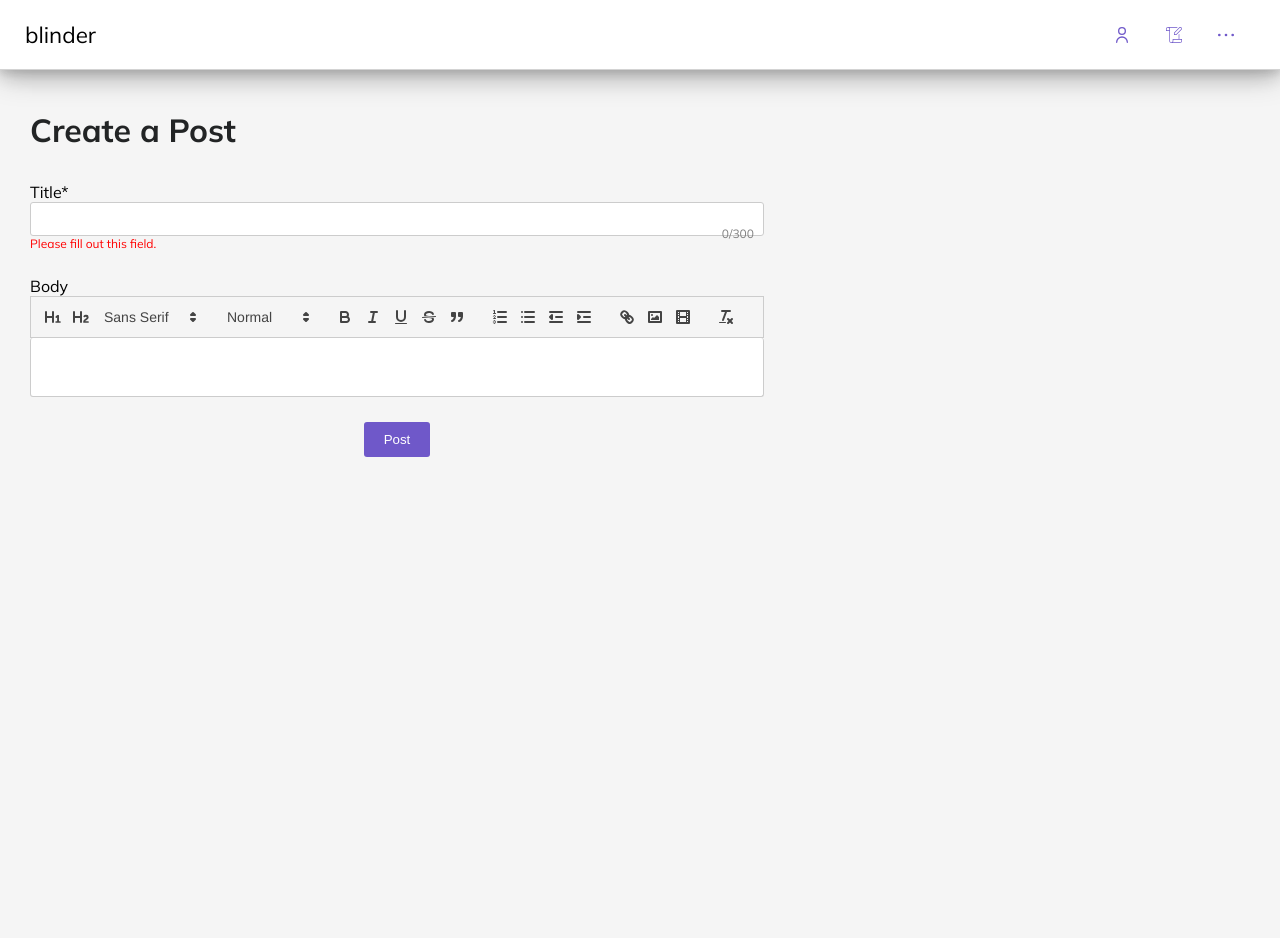
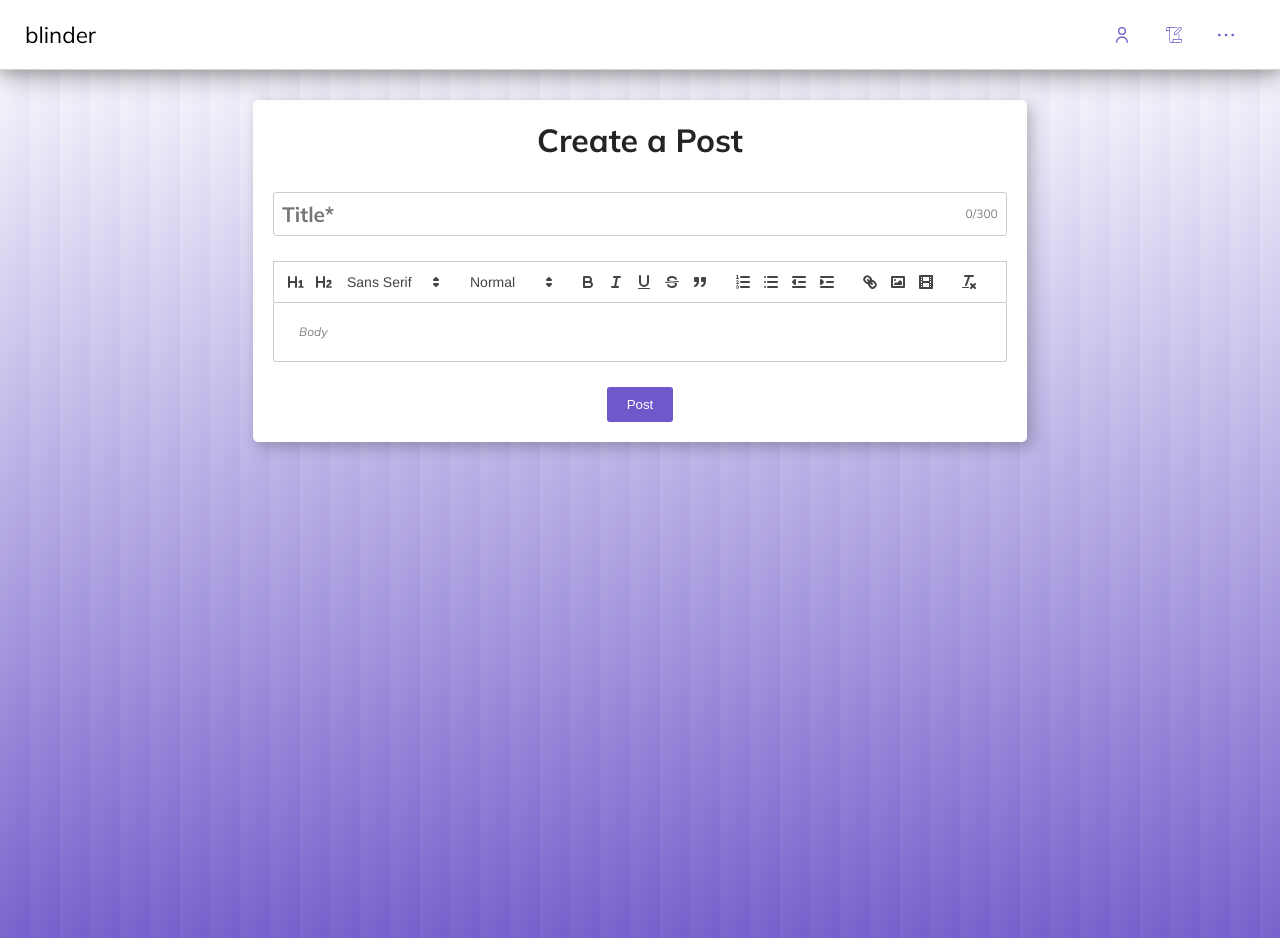
Before and after one commit to choco-dan/gvpBlind, a React (Vite) app in the folder frontend/: page /CreatePost in a window 1280 px wide. Shown: the top 938 px of the page. Before the commit the page ends 800 px from the top, so only its background shows below. Built offline with nearby package versions, Linux system fonts and the light colour scheme; a web font is replaced by a local one.

Commit message:
css changes

```diff
--- a/frontend/src/App.jsx
+++ b/frontend/src/App.jsx
@@ -14,8 +14,8 @@ import './App.css';
 
 const App = () => {
   const location = useLocation();
-  const hideSidebarPaths = ['/','*','/Login','/SignupPage','/CreatePost'];
-  const hideHeaderPaths = ['/','*','/Login', '/SignupPage'];
+  const hideSidebarPaths = ['/','*','/Login','/SignupPage','/CreatePost','/login','signuppage'];
+  const hideHeaderPaths = ['/','*','/Login', '/SignupPage','/login','/signuppage'];
   const [valid,setValid]=useState(false);
   const shouldHideSidebar = hideSidebarPaths.includes(location.pathname);
   const shouldHideHeader = hideHeaderPaths.includes(location.pathname);
--- a/frontend/src/Community/CommunityPage.jsx
+++ b/frontend/src/Community/CommunityPage.jsx
@@ -21,10 +21,13 @@ const CommunityPage = () => {
   return (
     <div className={styles.container}>
     <div className = {styles.CommunityPage}>
+      <div className = {styles.commtitle}>
       <h1>#{community.toUpperCase()}</h1>
-      <p>Community description needed to be added from database
+      </div>
+      <div className= {styles.commdesc}>
+      <p>Community description needed to be added from database</p>
+      </div>
 
-      </p>
     </div>
       <div id={styles.cardBox}>
         {
--- a/frontend/src/Community/cp.module.css
+++ b/frontend/src/Community/cp.module.css
@@ -13,13 +13,21 @@
     flex-direction: column;
     margin-top:80px;
     margin-left:300px;
-    padding: 20px 30px;
     margin-right:10px;
-    background: linear-gradient(120deg,
-                        hsla(252, 51%, 57%,0.5),
-                        hsla(0, 0%, 100%,0.3));
-    backdrop-filter:blur(10px);
     gap:10px;
     min-height:150px;
     align-items:flex-start;
+    border:1px solid #d3d3d3;
 }
+.commtitle{
+    background-color: #22184b;
+    display: flex;
+    width: 99.99%;
+    padding:10px;
+}
+.commtitle h1{
+    color: white;
+}
+.commdesc{
+    padding:10px;
+}
--- a/frontend/src/SignupPage/Signup.module.css
+++ b/frontend/src/SignupPage/Signup.module.css
@@ -119,5 +119,5 @@ input,select:focus{
     transform: translateY(8px);
 }
 #dialog-title{
-    color: green;
+    color: #6f58c9;
 }
--- a/frontend/src/index.css
+++ b/frontend/src/index.css
@@ -1,6 +1,7 @@
 body{
   background-color: whitesmoke;
   font-family: "mulish",'sans-serif','arial';
+  overflow-x:hidden;
 }
 ::-webkit-scrollbar{
   width:10px;
--- a/frontend/src/postPage/postPage.css
+++ b/frontend/src/postPage/postPage.css
@@ -1,21 +1,30 @@
+
 .post-body{
   display:flex;
-  flex-direction: column;
-  margin-top:80px;
-  justify-content:center;
+  height:120vh;
+  width:100vw;
   align-items:flex-start;
-  padding:10px 30px;
+  justify-content: center;
+  background:linear-gradient(120deg, white, #6f58c9);
+  background-size: 30px;
+  overflow:hidden;
 }
-.post-body h2{
+.create-post-container h2{
   margin-bottom:2rem;
   font-size:2rem;
   color: hsl(200, 4%, 14%);
+  text-align: center;
 }
 .create-post-container {
+    margin-top:80px;
+    margin-right:30px;
     max-width: 1000px;
     padding: 20px;
     border-radius: 5px;
     display:flex;
+    background-color: white;
+    margin-left:30px;
+    flex-direction:column;
     box-shadow: 5px 5px 15px hsla(0, 0%, 0%,0.24);
   }
   .form-group {
@@ -39,10 +48,6 @@
   .ql-container{
     font-weight:400;
   }
-  .error-message {
-    color: red;
-    font-size: 12px;
-  }
   .char-counter {
     position: absolute;
     right: 10px;
@@ -54,7 +59,7 @@
     display: flex;
     justify-content: center;
   }
-  .post {
+  .post-btn {
     padding: 10px 20px;
     border: none;
     border-radius: 3px;
@@ -63,12 +68,29 @@
     color: white;
     transition:transform 0.15s ease-in;
   }
-  .post:hover {
+  .post-btn:hover {
     background-color: white;
     color:black;
     border:1px solid black;
     transform:scale(1.1,1.1);
   }
-  .post:active {
+  .post-btn:active {
     transform:translateY(5px);
   }
+  .char-counter {
+    transition: transform 0.15s ease-in-out, color 0.15s ease-in-out;
+    position:absolute;
+    padding-left:8px;
+    padding-right:8px;
+    height:40px;
+    display:flex;
+    align-items: center;
+    justify-content: center;
+    right:1.2px;
+    top:1.5px;
+    background-color:white;
+  }
+  .char-counter.vibrate {
+    transform: scale(1.5);
+    color:red;
+  }
--- a/frontend/src/postPage/postPage.jsx
+++ b/frontend/src/postPage/postPage.jsx
@@ -1,5 +1,4 @@
-
-import React, { useState,useRef, useEffect} from 'react';
+import React, { useState } from 'react';
 import ReactQuill from 'react-quill';
 import axios from "axios";
 import 'react-quill/dist/quill.snow.css';
@@ -7,46 +6,56 @@ import './postPage.css';
 
 const CreatePost = () => {
   const [title, setTitle] = useState('');
-  const [content, setContent] = useState('');
-  const [contentHTML,setContentHTML]=useState();
-  const postbtn=useRef(null);
-
-
+  const [contentHTML, setContentHTML] = useState('');
 
   const handleTitleChange = (e) => {
-    setTitle(e.target.value);
+    const value = e.target.value;
+    if (value.length <= 300) {
+      setTitle(value);
+    }
+    if (value.length === 300) {
+      vibrateCounter();
+    }
+  };
+
+  const vibrateCounter = () => {
+    const counterElement = document.querySelector('.char-counter');
+    counterElement.classList.add('vibrate');
+    setTimeout(() => {
+      counterElement.classList.remove('vibrate');
+    }, 100);
   };
 
   const handleContentHTML = (value) => {
     setContentHTML(value);
   };
+
+  const handleSubmit = async (e) => {
+    e.preventDefault();
+    if (title.length > 300) return;
+    const contentInput = document.querySelector(".ql-editor");
+    const post = contentInput.textContent;
+    const communities = getCommunity(post);
+    await axios.post("http://localhost:3000/userpost", { title, post, communities });
+  };
+
   const getCommunity = (post) => {
-    let communities=[];
+    let communities = [];
     if (post) {
       const regex = /#[^\s#]+/g;
       let match;
       while ((match = regex.exec(post)) !== null) {
-
-            communities.push(match[0].substring(1))
+        communities.push(match[0].substring(1));
       }
     }
     return communities;
   };
-  const handleSubmit =async (e) => {
-    e.preventDefault();
-    let contentInput=document.querySelector(".ql-editor");
-    const post=contentInput.textContent;
-    setContent(post);
-    const communities=getCommunity(post);
-    await axios.post("http://localhost:3000/userpost",{title,post,communities});
-
-  };
   const modules = {
     toolbar: [
-      [{ 'header': '1'}, {'header': '2'}, { 'font': [] }],
-      [{size: []}],
+      [{ 'header': '1' }, { 'header': '2' }, { 'font': [] }],
+      [{ size: [] }],
       ['bold', 'italic', 'underline', 'strike', 'blockquote'],
-      [{'list': 'ordered'}, {'list': 'bullet'}, {'indent': '-1'}, {'indent': '+1'}],
+      [{ 'list': 'ordered' }, { 'list': 'bullet' }, { 'indent': '-1' }, { 'indent': '+1' }],
       ['link', 'image', 'video'],
       ['clean']
     ],
@@ -60,37 +69,39 @@ const CreatePost = () => {
   ];
 
   return (
-    <div className = 'post-body'>
+    <div className='post-body'>
+      <div className="create-post-container">
         <h2>Create a Post</h2>
         <form onSubmit={handleSubmit}>
           <div className="form-group">
-          <label htmlFor="title">Title*</label>
             <input
               type="text"
               id="title"
+              className="title"
+              placeholder='Title*'
               value={title}
               onChange={handleTitleChange}
+              maxLength={300} // Set the maximum length
               required
             />
-          <p className="error-message">Please fill out this field.</p>
             <div className="char-counter">{title.length}/300</div>
           </div>
           <div className="form-group">
-          <label htmlFor="content">Body</label>
             <ReactQuill
               value={contentHTML}
+              placeholder="Body"
               onChange={handleContentHTML}
               modules={modules}
               formats={formats}
             />
           </div>
           <div className="form-actions">
-          <button type="submit" className="post" >Post</button>
+            <button type="submit" className="post-btn">Post</button>
           </div>
         </form>
       </div>
-
+    </div>
   );
 };
 
-export default CreatePost
+export default CreatePost;
```
Lines whose indentation alone changed are shown as unchanged.
